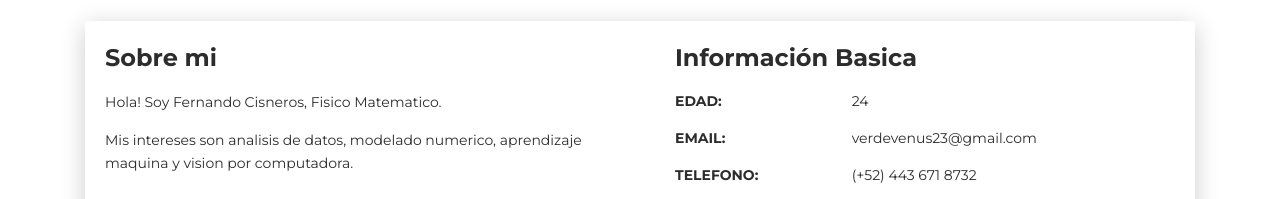
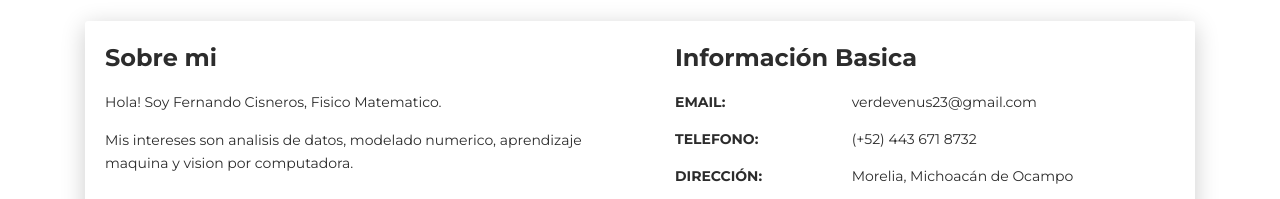
Before and after one commit to bokol-ooch/bokol-ooch.github.io, a plain HTML site: page index.html in a window 1280 px wide. Shown: the part 599-798 px from the top of the page. Drawn offline with Linux system fonts and the light colour scheme.

Commit message:
Update index.html

```diff
--- a/index.html
+++ b/index.html
@@ -76,10 +76,7 @@
         <div class="col-lg-6 col-md-12">
           <div class="card-body">
             <div class="h4 mt-0 title">Información Basica</div>
-            <div class="row">
-              <div class="col-sm-4"><strong class="text-uppercase">Edad:</strong></div>
-              <div class="col-sm-8">24</div>
-            </div>
+
             <div class="row mt-3">
               <div class="col-sm-4"><strong class="text-uppercase">Email:</strong></div>
               <div class="col-sm-8">verdevenus23@gmail.com</div>
```
